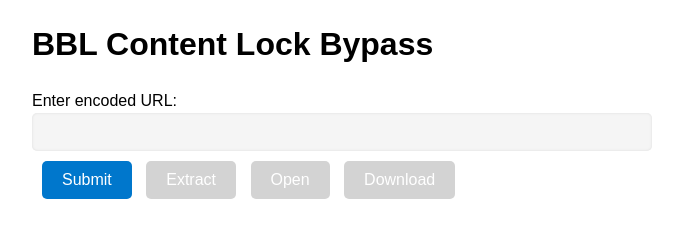
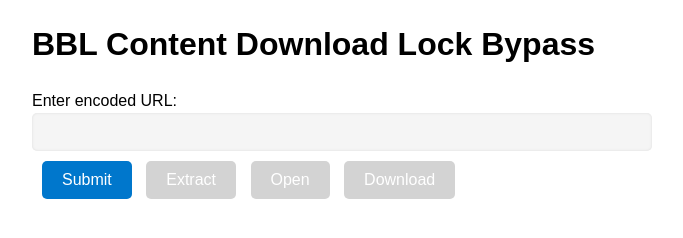
Before and after one commit to Jed556/BBL-CDLB, a plain HTML site: page index.html in a window 1280 px wide. Shown: the whole page, without its empty margins (308-991 px from the left). Drawn offline with Linux system fonts and the light colour scheme.

Commit message:
Update name

```diff
--- a/index.html
+++ b/index.html
@@ -3,13 +3,13 @@
 
 <head>
     <meta charset="UTF-8">
-    <title>BBL Content Lock Bypass</title>
+    <title>BBL CDLB</title>
     <link rel="stylesheet" type="text/css" href="style.css">
 </head>
 
 <body>
     <div class="container">
-        <h1>BBL Content Lock Bypass</h1>
+        <h1>BBL Content Download Lock Bypass</h1>
         <form id="form">
             <label for="url">Enter encoded URL:</label>
             <input type="text" id="url" name="url" required>
```
